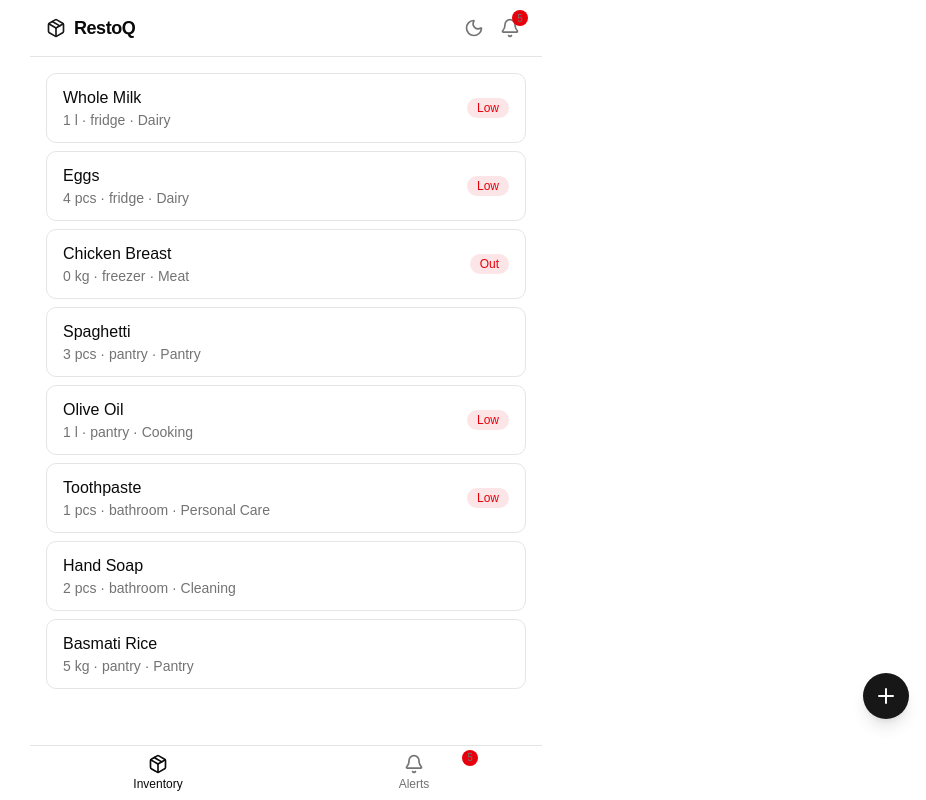
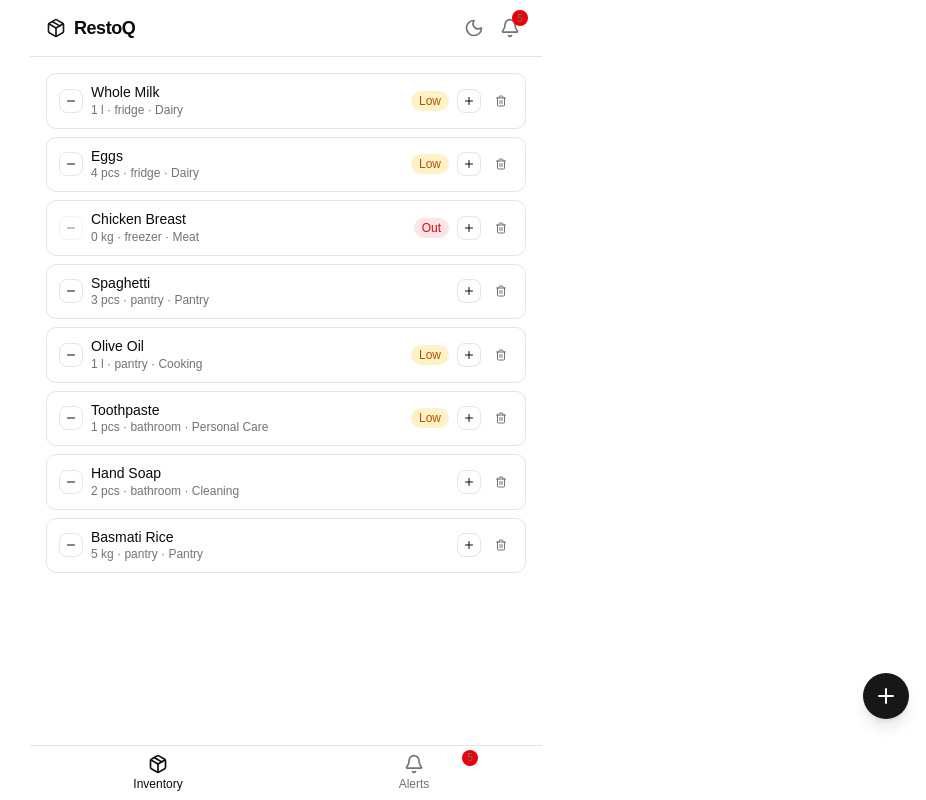
Before and after one commit to rodolinares/restoq, a React (Vite) app: page / in a window 1280 px wide. Shown: the whole page, without its empty margins (354-1280 px from the left). Built offline with nearby package versions, Linux system fonts and the light colour scheme.

Commit message:
feat: enhance inventory management UI with quantity adjustment and delete functionality

```diff
--- a/src/components/alerts/AlertsView.tsx
+++ b/src/components/alerts/AlertsView.tsx
@@ -34,7 +34,7 @@ export function AlertsView() {
               {item.quantity} / {item.minThreshold} {item.unit}
             </p>
           </div>
-          <span className="ml-2 shrink-0 rounded-full bg-destructive px-2.5 py-0.5 text-xs font-medium text-destructive-foreground">
+          <span className={'ml-2 shrink-0 rounded-full px-2.5 py-0.5 text-xs font-medium ' + (item.quantity === 0 ? 'bg-destructive text-destructive-foreground' : 'badge-low')}>
             {item.quantity === 0 ? 'Out' : 'Low'}
           </span>
         </div>
--- a/src/components/inventory/InventoryView.tsx
+++ b/src/components/inventory/InventoryView.tsx
@@ -1,5 +1,5 @@
 import { useState } from 'react'
-import { PackageOpen, Plus } from 'lucide-react'
+import { Minus, PackageOpen, Plus, Trash2 } from 'lucide-react'
 import { useInventoryStore } from '@/store'
 import type { InventoryItem } from '@/types'
 import { Button } from '@/components/ui/button'
@@ -7,6 +7,8 @@ import { ItemFormDialog } from './ItemFormDialog'
 
 export function InventoryView() {
   const items = useInventoryStore(s => s.items)
+  const adjustQuantity = useInventoryStore(s => s.adjustQuantity)
+  const removeItem = useInventoryStore(s => s.removeItem)
   const [dialogOpen, setDialogOpen] = useState(false)
   const [editingItem, setEditingItem] = useState<InventoryItem | undefined>(undefined)
 
@@ -33,25 +35,60 @@ export function InventoryView() {
       ) : (
         <div className="space-y-2">
           {items.map(item => (
-            <button
+            <div
               key={item.id}
-              type="button"
-              onClick={() => openEdit(item)}
-              className="flex w-full items-center justify-between rounded-lg border border-border px-4 py-3 text-left transition-colors hover:bg-muted/50"
+              className="flex items-center gap-2 rounded-lg border border-border px-3 py-2.5"
             >
-              <div className="min-w-0 flex-1">
-                <p className="truncate font-medium">{item.name}</p>
-                <p className="text-sm text-muted-foreground">
+              <Button
+                type="button"
+                size="icon-xs"
+                variant="outline"
+                disabled={item.quantity <= 0}
+                onClick={() => adjustQuantity(item.id, -1)}
+                aria-label="Decrease quantity"
+              >
+                <Minus className="size-3" />
+              </Button>
+
+              <button
+                type="button"
+                onClick={() => openEdit(item)}
+                className="min-w-0 flex-1 text-left"
+              >
+                <p className="truncate text-sm font-medium leading-tight">{item.name}</p>
+                <p className="truncate text-xs text-muted-foreground">
                   {item.quantity} {item.unit} &middot; {item.location}
                   {item.category ? ` · ${item.category}` : ''}
                 </p>
-              </div>
+              </button>
+
               {item.quantity <= item.minThreshold && (
-                <span className="ml-2 shrink-0 rounded-full bg-destructive/10 px-2.5 py-0.5 text-xs font-medium text-destructive">
+                <span className={'shrink-0 rounded-full px-2 py-0.5 text-xs font-medium ' + (item.quantity === 0 ? 'badge-out' : 'badge-low')}>
                   {item.quantity === 0 ? 'Out' : 'Low'}
                 </span>
               )}
-            </button>
+
+              <Button
+                type="button"
+                size="icon-xs"
+                variant="outline"
+                onClick={() => adjustQuantity(item.id, 1)}
+                aria-label="Increase quantity"
+              >
+                <Plus className="size-3" />
+              </Button>
+
+              <Button
+                type="button"
+                size="icon-xs"
+                variant="ghost"
+                onClick={() => removeItem(item.id)}
+                aria-label="Delete item"
+                className="text-muted-foreground hover:text-destructive"
+              >
+                <Trash2 className="size-3" />
+              </Button>
+            </div>
           ))}
         </div>
       )}
--- a/src/index.css
+++ b/src/index.css
@@ -119,6 +119,14 @@
   --sidebar-ring: oklch(0.556 0 0);
 }
 
+@utility badge-out {
+  @apply bg-destructive/10 text-destructive;
+}
+
+@utility badge-low {
+  @apply bg-amber-100 text-amber-700 dark:bg-amber-900/30 dark:text-amber-300;
+}
+
 @layer base {
   * {
     @apply border-border outline-ring/50;
```
